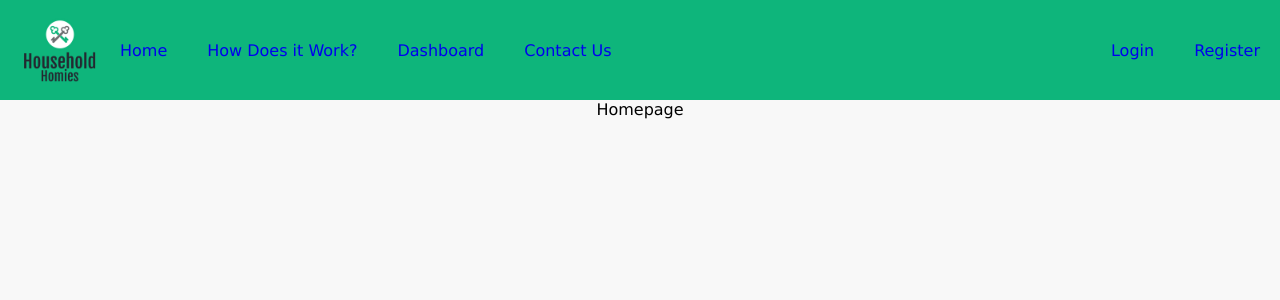
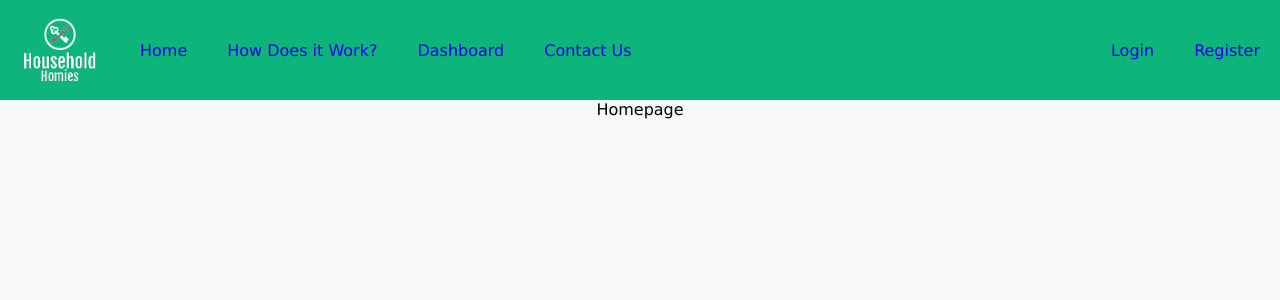
Before and after one commit to jennylovesreading/HouseholdHomiesFrontend, a React (Create React App) app: page / in a window 1280 px wide. Shown: the top 300 px of the page. Built offline with nearby package versions, Linux system fonts and the light colour scheme; what react-hook-popup would draw is missing.

Commit message:
fixed logo coloor swap

```diff
--- a/src/components/homepage/navBar.js
+++ b/src/components/homepage/navBar.js
@@ -31,7 +31,7 @@ function NavBar() {
     return (
         <div className="navBarContainer">
             <div className="navBarLeft">
-                <img className="navBarLogo" src='/logo.png' alt="" />
+                <img className="navBarLogo" src='/logoInverse.png' alt="" />
 
                 <a className="leftLinks" href="/">Home</a>
                 <a className="leftLinks" href="/instructions">How Does it Work?</a>
--- a/src/stylesheets/navBar.css
+++ b/src/stylesheets/navBar.css
@@ -37,7 +37,7 @@
 
 .navBarLogo {
     width: 80px;
-    margin-left: 20px;
+    margin: 20px;
 }
 
 .leftLinks {
@@ -59,3 +59,7 @@
 .leftLinks:visited, .rightLinks:visited {
     color: white;
 }
+
+.leftLinks:hover, .rightLinks:hover {
+    background-color: var(--site-themed-color-dark);
+}
--- a/src/stylesheets/userLoginForm.css
+++ b/src/stylesheets/userLoginForm.css
@@ -60,6 +60,7 @@
     margin: 15px 0px;
     border-radius: 6px;
     border: none;
+    cursor: pointer;
     background-color: var(--site-themed-color);
     -webkit-box-shadow: 0 0 10px var(--border-color);
     box-shadow: 0 0 10px var(--border-color);
--- a/src/stylesheets/userRegistrationForm.css
+++ b/src/stylesheets/userRegistrationForm.css
@@ -59,6 +59,7 @@
     margin: 15px 0px;
     border-radius: 6px;
     border: none;
+    cursor: pointer;
     background-color: var(--site-themed-color);
     -webkit-box-shadow: 0 0 10px var(--border-color);
     box-shadow: 0 0 10px var(--border-color);
```
Also changed, not shown: public/logoInverse.png.
